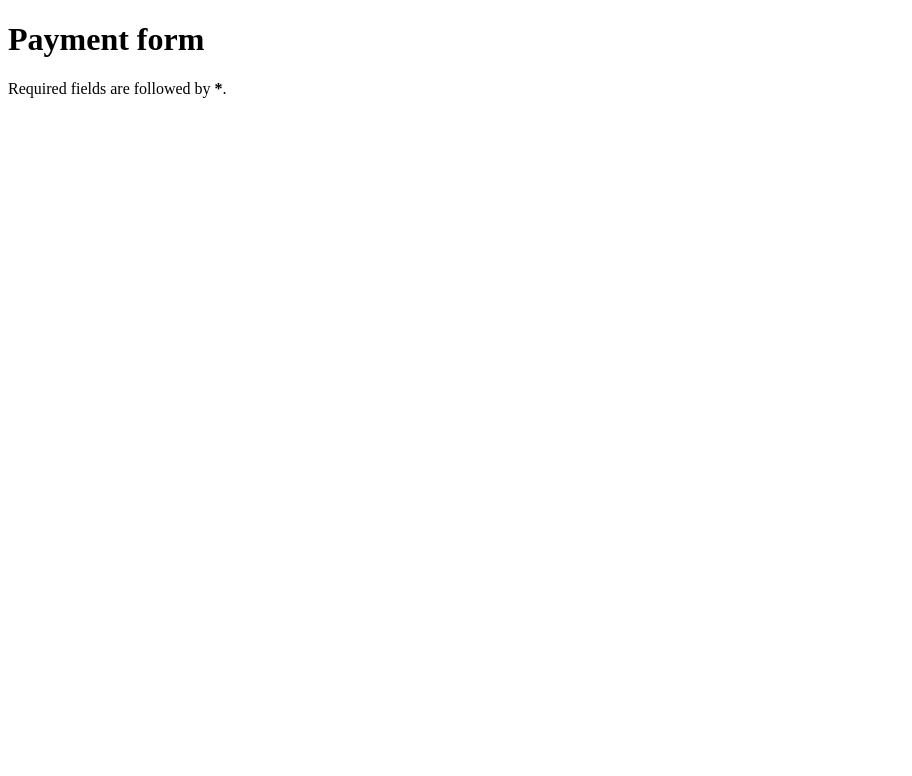
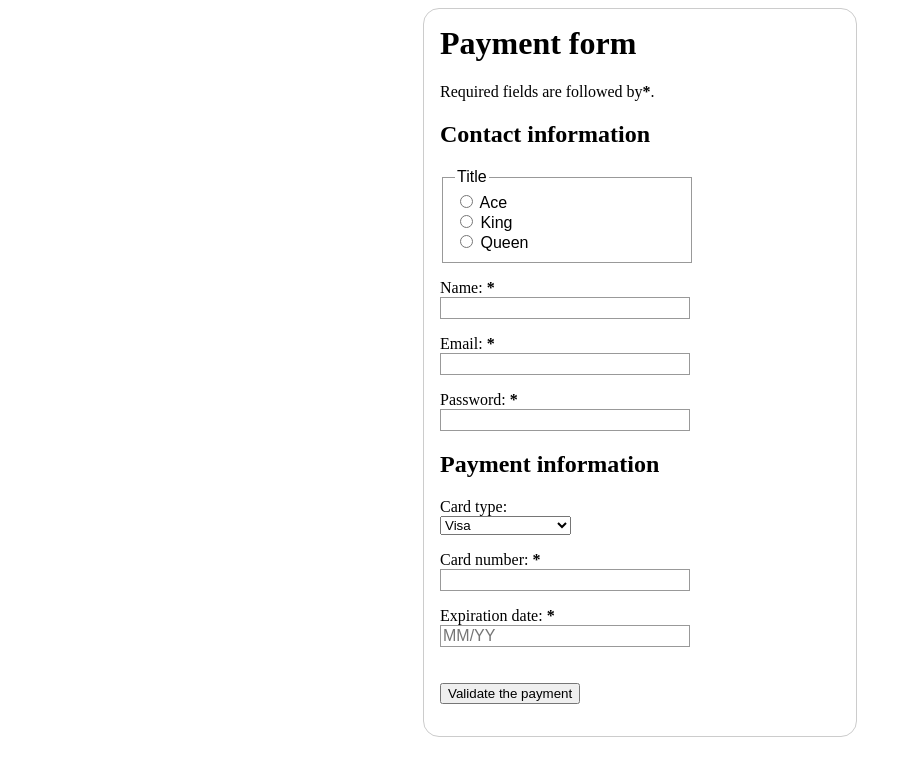
Before and after one commit to brrrrdy/Advanced-HTML-CSS, a plain HTML site: page forms-structure/index.html in a window 1280 px wide. Shown: the whole page, without its empty margins (0-912 px from the left). Drawn offline with Linux system fonts and the light colour scheme.

Commit message:
completed structure tutorial

```diff
--- a/forms-structure/index.html
+++ b/forms-structure/index.html
@@ -1,18 +1,105 @@
 <!DOCTYPE html>
 <html lang="en">
   <head>
-    <meta charset="UTF-8">
-    <meta name="viewport" content="width=device-width, initial-scale=1.0">
-    <href rel="stylesheet" href="style.css">
+    <meta charset="UTF-8" />
+    <meta name="viewport" content="width=device-width, initial-scale=1.0" />
+    <link href="style.css" rel="stylesheet" type="text/css" />
     <title>Document</title>
   </head>
   <body>
     <form>
       <h1>Payment form</h1>
       <p>
-  Required fields are followed by
-  <strong><span aria-label="required">*</span></strong>.
+        Required fields are followed by<strong
+          ><span aria-label="required">*</span></strong
+        >.
       </p>
+      <section>
+        <h2>Contact information</h2>
+        <fieldset>
+          <legend>Title</legend>
+          <ul>
+            <li>
+              <label for="title_1">
+                <input type="radio" id="title_1" name="title" value="A" />
+                Ace
+              </label>
+            </li>
+            <li>
+              <label for="title_2">
+                <input type="radio" id="title_2" name="title" value="K" />
+                King
+              </label>
+            </li>
+            <li>
+              <label for="title_3">
+                <input type="radio" id="title_3" name="title" value="Q" />
+                Queen
+              </label>
+            </li>
+          </ul>
+        </fieldset>
+        <p>
+          <label for="name">
+            <span>Name: </span>
+            <strong><span aria-label="required">*</span></strong>
+          </label>
+          <input type="text" id="name" name="username" required />
+        </p>
+        <p>
+          <label for="mail">
+            <span>Email: </span>
+            <strong><span aria-label="required">*</span></strong>
+          </label>
+          <input type="email" id="mail" name="user-mail" required />
+        </p>
+        <p>
+          <label for="pwd">
+            <span>Password: </span>
+            <strong><span aria-label="required">*</span></strong>
+          </label>
+          <input type="password" id="pwd" name="password" required />
+        </p>
+      </section>
+      <section>
+        <h2>Payment information</h2>
+        <p>
+          <label for="card">
+            <span>Card type:</span>
+          </label>
+          <select id="card" name="user-card">
+            <option value="visa">Visa</option>
+            <option value="mc">Mastercard</option>
+            <option value="amex">American Express</option>
+          </select>
+        </p>
+        <p>
+          <label for="number">
+            <span>Card number:</span>
+            <strong><span aria-label="required">*</span></strong>
+          </label>
+          <input type="tel" id="number" name="card-number" required />
+        </p>
+        <p>
+          <label for="expiration">
+            <span>Expiration date:</span>
+            <strong><span aria-label="required">*</span></strong>
+          </label>
+          <input
+            type="text"
+            id="expiration"
+            name="expiration"
+            required
+            placeholder="MM/YY"
+            pattern="^(0[1-9]|1[0-2])\/([0-9]{2})$"
+          />
+        </p>
+      </section>
+      <section>
+        <p>
+          <button type="submit">Validate the payment</button>
+        </p>
+      </section>
     </form>
   </body>
 </html>
--- a/forms-structure/style.css
+++ b/forms-structure/style.css
@@ -0,0 +1,52 @@
+h1 {
+  margin-top: 0;
+}
+
+ul {
+  margin: 0;
+  padding: 0;
+  list-style: none;
+}
+
+form {
+  margin: 0 auto;
+  width: 400px;
+  padding: 1em;
+  border: 1px solid #ccc;
+  border-radius: 1em;
+}
+
+label span {
+  display: inline-block;
+  text-align: right;
+}
+
+input,
+fieldset {
+  font: 1em sans-serif;
+  width: 250px;
+  box-sizing: border-box;
+  border: 1px solid #999;
+}
+
+input[type="checkbox"],
+input[type="radio"] {
+  width: auto;
+  border: none;
+}
+
+input:focus {
+  background-color: yellow;
+}
+
+button {
+  margin: 20px 0 0 0;
+}
+
+label {
+  display: inline-block;
+}
+
+p label {
+  width: 100%;
+}
```
Lines whose indentation alone changed are shown as unchanged.
